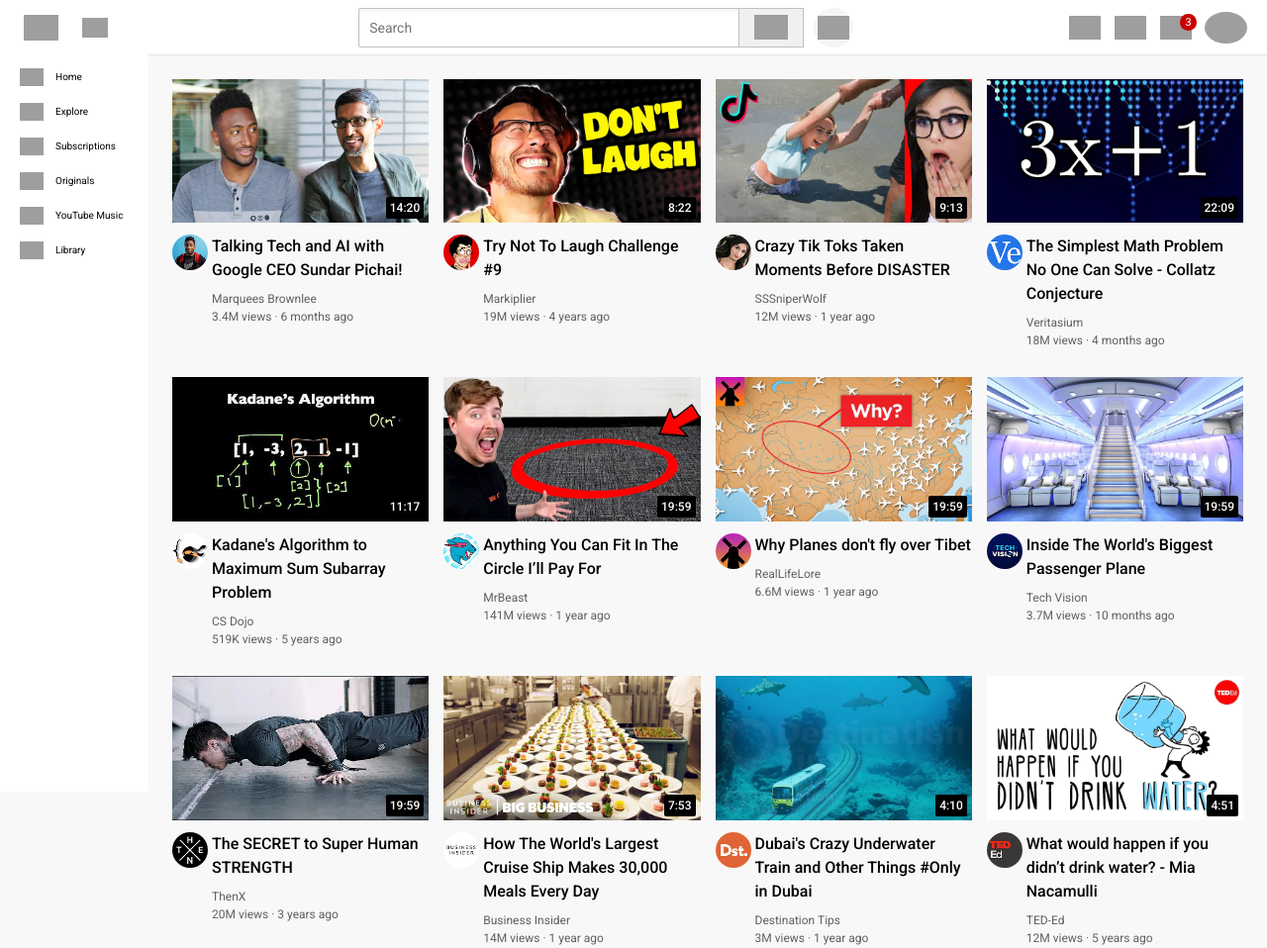
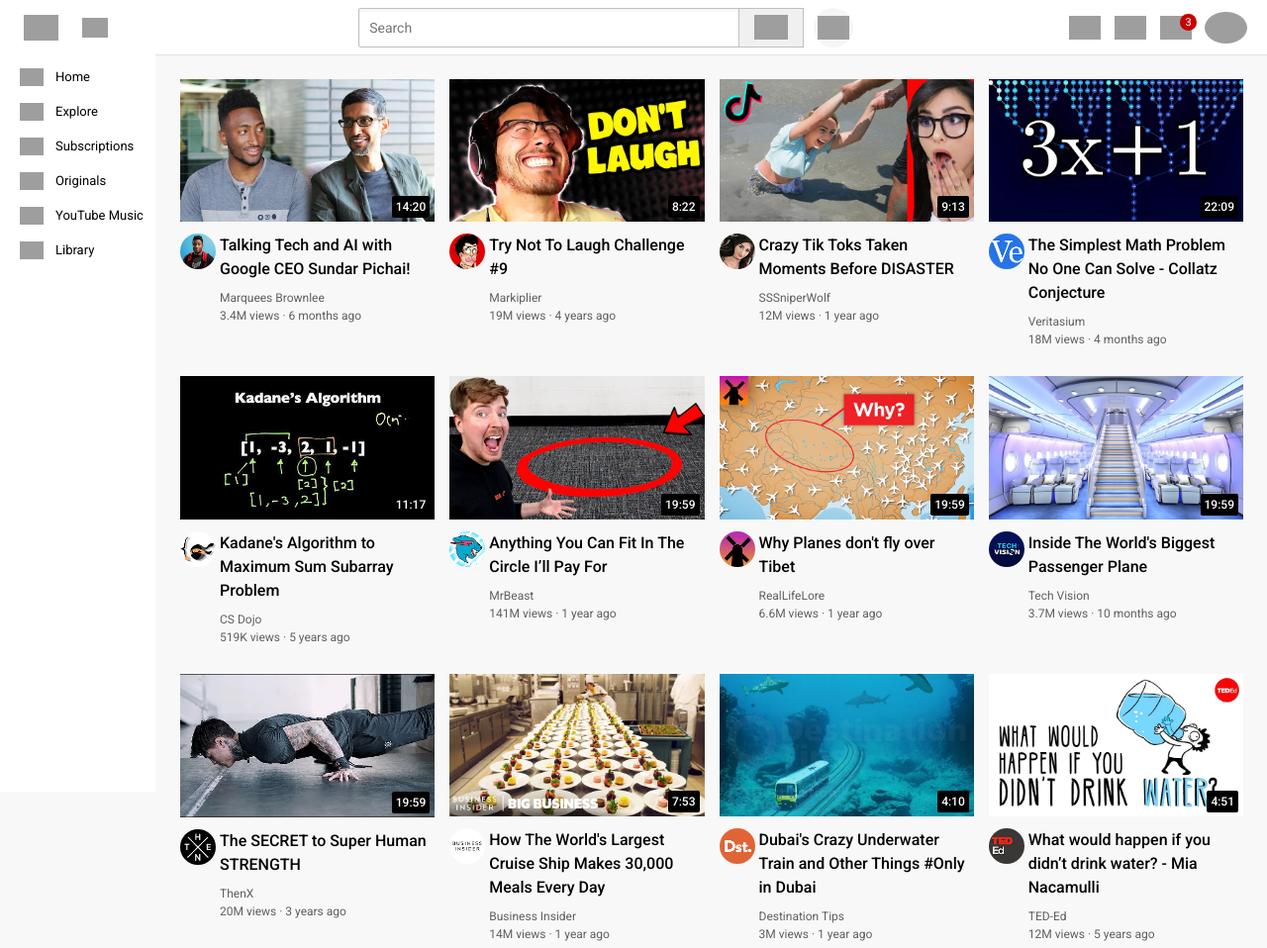
Before and after one commit to EsotericEnderman/youtube-homepage-clone, a plain HTML site: page youtube.html in a window 1280 px wide. Shown: the whole page at 99% size. Drawn offline with Linux system fonts and the light colour scheme; grey boxes are pictures that could not be loaded.

Commit message:
📜 Improved media queries.

```diff
--- a/styles/sidebar.css
+++ b/styles/sidebar.css
@@ -1,30 +1,40 @@
-@media (max-width: 1200px) {
+div.sidebar-link:hover {
+  background-color: rgb(235, 235, 235);
+  cursor: pointer;
+}
+
 div.sidebar {
   position: fixed;
   left: 0;
   bottom: 0;
   top: 55px;
   background-color: white;
-    width: 72px;
   z-index: 200;
   padding-top: 5px;
   overflow-y: auto;
 }
 
 div.sidebar-link {
+  display: flex;
+  /* Vertical Centring */
+  align-items: center;
+}
+
+div.sidebar-link div {
+  white-space: nowrap;
+}
+
+@media (max-width: 1200px) {
+  div.sidebar {
+    width: 72px;
+  }
+
+  div.sidebar-link {
     height: 74px;
-    display: flex;
     /* Horizontal Centring */
     justify-content: center;
-    /* Vertical Centring */
-    align-items: center;
     /* "Switch" align-items / justify-content properties */
     flex-direction: column;
-  }
-
-  div.sidebar-link:hover {
-    background-color: rgb(235, 235, 235);
-    cursor: pointer;
   }
 
   /* IMPORTANT */
@@ -38,61 +48,21 @@
   }
 }
 
-@media (min-width: 640px) and (max-width: 1023px) {
-  div.sidebar-link div {
-    font-size: 9px;
-  }
+@media (min-width: 1200.1px) {
+  body {
+    padding-left: 182px;
   }
 
-@media (min-width: 1700px) {
-  div.sidebar {
-    position: fixed;
-    left: 0;
-    bottom: 0;
-    top: 55px;
-    background-color: white;
-    width: 200px;
-    z-index: 200;
-    padding-top: 5px;
-    overflow-y: auto;
-  }
-
-  body {
-    padding-left: 224px;
-  }
-}
-
-@media (min-width: 1200.1px) and (max-width: 1699.9px) {
-  div.sidebar {
-    position: fixed;
-    left: 0;
-    bottom: 0;
-    top: 55px;
-    background-color: white;
-    width: 150px;
-    z-index: 200;
-    padding-top: 5px;
-    overflow-y: auto;
-  }
-
-  body {
-    padding-left: 174px;
-  }
-}
-
-@media (min-width: 1200.1px) {
   div.sidebar-link {
     height: 35px;
-    display: flex;
-    /* Vertical Centring */
-    align-items: center;
     /* "Switch" align-items / justify-content properties */
     flex-direction: row;
   }
 
-  div.sidebar-link:hover {
-    background-color: rgb(235, 235, 235);
-    cursor: pointer;
+  div.sidebar-link div {
+    font-size: 13px;
+    margin-left: 12px;
+    margin-right: 12px;
   }
 
   /* IMPORTANT */
@@ -100,11 +70,4 @@
     width: 24px;
     margin-left: 20px;
   }
-
-  div.sidebar-link div {
-    font-size: 10px;
-    width: 1fr;
-    margin-left: 12px;
-    white-space: nowrap;
 }
-}
```
Lines whose indentation alone changed are shown as unchanged.
